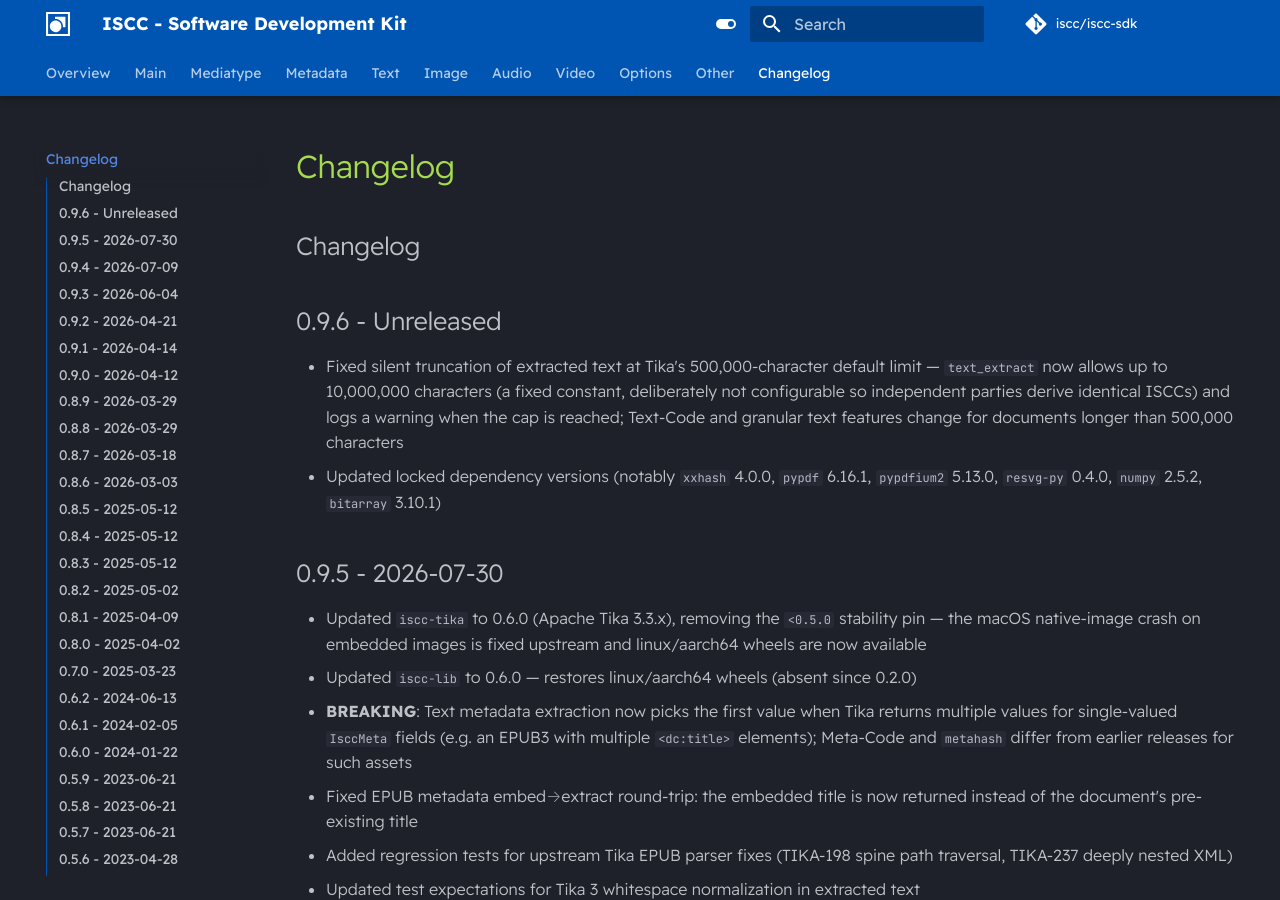
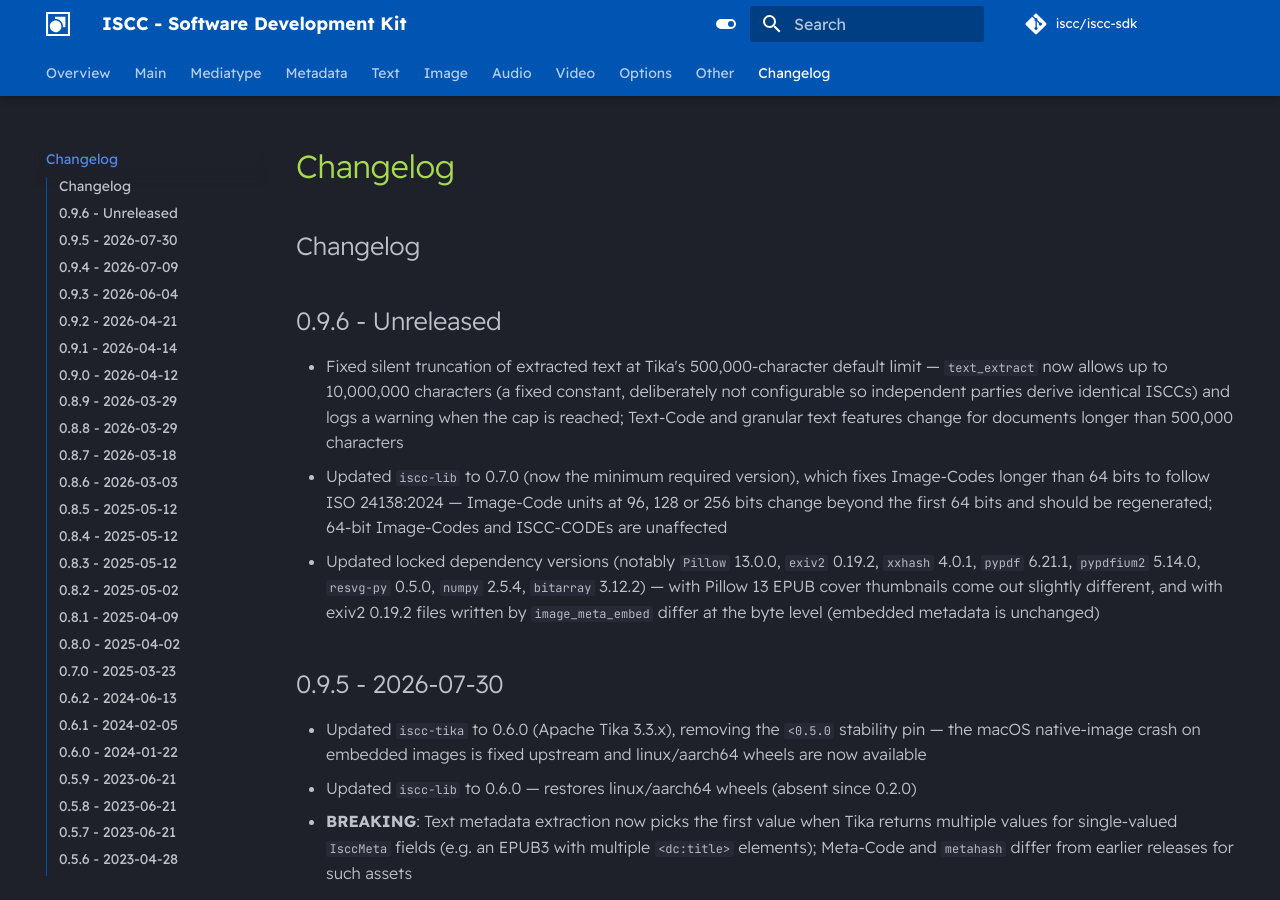
Before and after one commit to iscc/iscc-sdk, an MkDocs documentation site: the page built from docs/changelog.md, in a window 1280 px wide and 900 px high. Built offline with MkDocs 1.6.1 and Material for MkDocs 9.7.7, drawn with Linux system fonts in a browser that asks for light colours; comment, search, counter and statistics services are not loaded.

Commit message:
build: require iscc-lib>=0.7.0 and update locked dependencies
iscc-lib 0.7.0 fixes Image-Codes longer than 64 bits to follow ISO
24138:2024 (matching iscc-core 1.5.0). 64-bit Image-Codes and ISCC-CODEs
are unaffected. iscc-core is not pinned because the SDK no longer
depends on it.

Refresh uv.lock (Pillow 13.0.0, exiv2 0.19.2, pypdf 6.21.1, and others)
and update test expectations:
- 256-bit Image-Code unit changes beyond the first 64 bits (iscc-lib)
- image_meta_embed output differs at the byte level (exiv2 0.19.2)
- EPUB cover thumbnail differs slightly (Pillow 13)

```diff
--- a/docs/changelog.md
+++ b/docs/changelog.md
@@ -7,8 +7,13 @@
     configurable so independent parties derive identical ISCCs) and logs a warning when the cap is
     reached; Text-Code and granular text features change for documents longer than 500,000
     characters
-- Updated locked dependency versions (notably `xxhash` 4.0.0, `pypdf` 6.16.1, `pypdfium2` 5.13.0,
-    `resvg-py` 0.4.0, `numpy` 2.5.2, `bitarray` 3.10.1)
+- Updated `iscc-lib` to 0.7.0 (now the minimum required version), which fixes Image-Codes longer
+    than 64 bits to follow ISO 24138:2024 — Image-Code units at 96, 128 or 256 bits change beyond
+    the first 64 bits and should be regenerated; 64-bit Image-Codes and ISCC-CODEs are unaffected
+- Updated locked dependency versions (notably `Pillow` 13.0.0, `exiv2` 0.19.2, `xxhash` 4.0.1,
+    `pypdf` 6.21.1, `pypdfium2` 5.14.0, `resvg-py` 0.5.0, `numpy` 2.5.4, `bitarray` 3.12.2) — with
+    Pillow 13 EPUB cover thumbnails come out slightly different, and with exiv2 0.19.2 files written
+    by `image_meta_embed` differ at the byte level (embedded metadata is unchanged)
 
 ## 0.9.5 - 2026-07-30
 
--- a/pyproject.toml
+++ b/pyproject.toml
@@ -55,7 +55,7 @@ dependencies = [
     "iscc-tika",
     "bleach",
     "pillow-avif-plugin",
-    "iscc-lib",
+    "iscc-lib>=0.7.0",
     "pydantic-settings",
     "pypdfium2",
     "resvg_py",
```
Also changed, not shown: CHANGELOG.md (+7 -2 lines), 2 other files.
